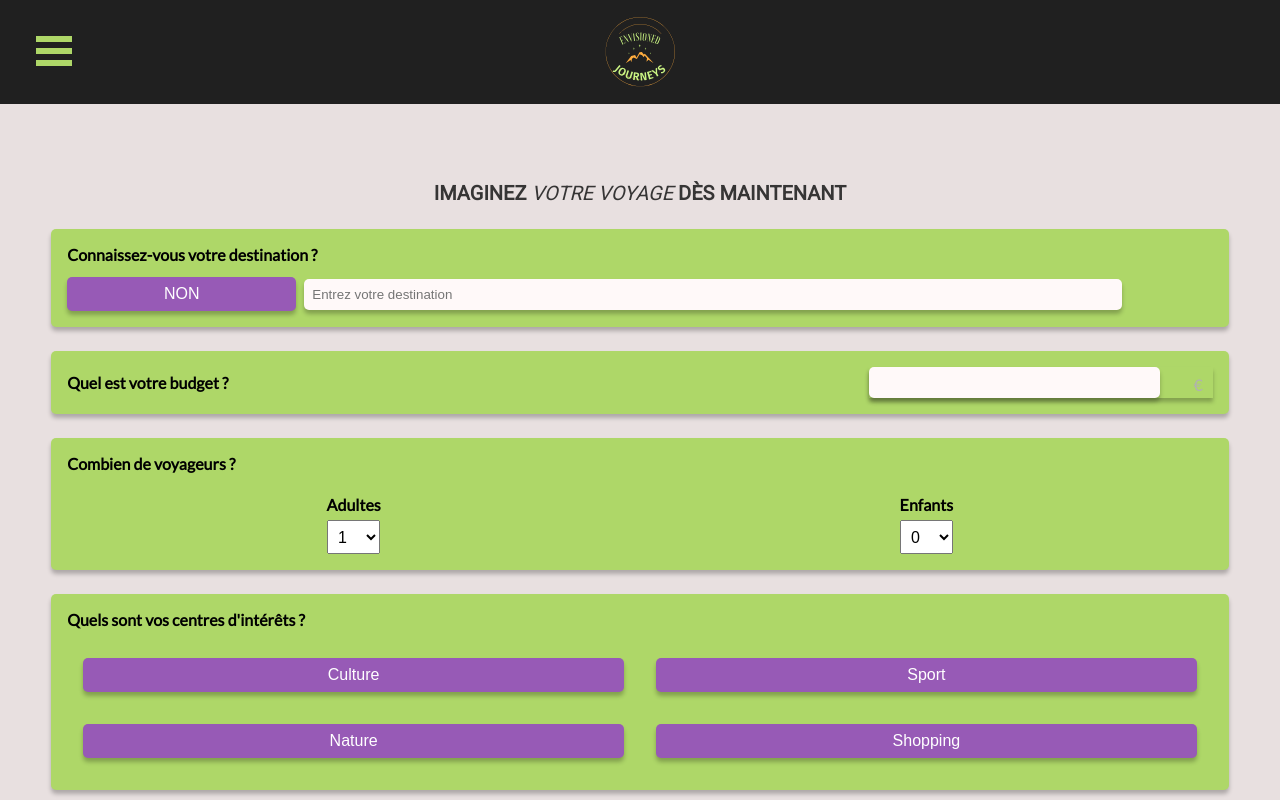
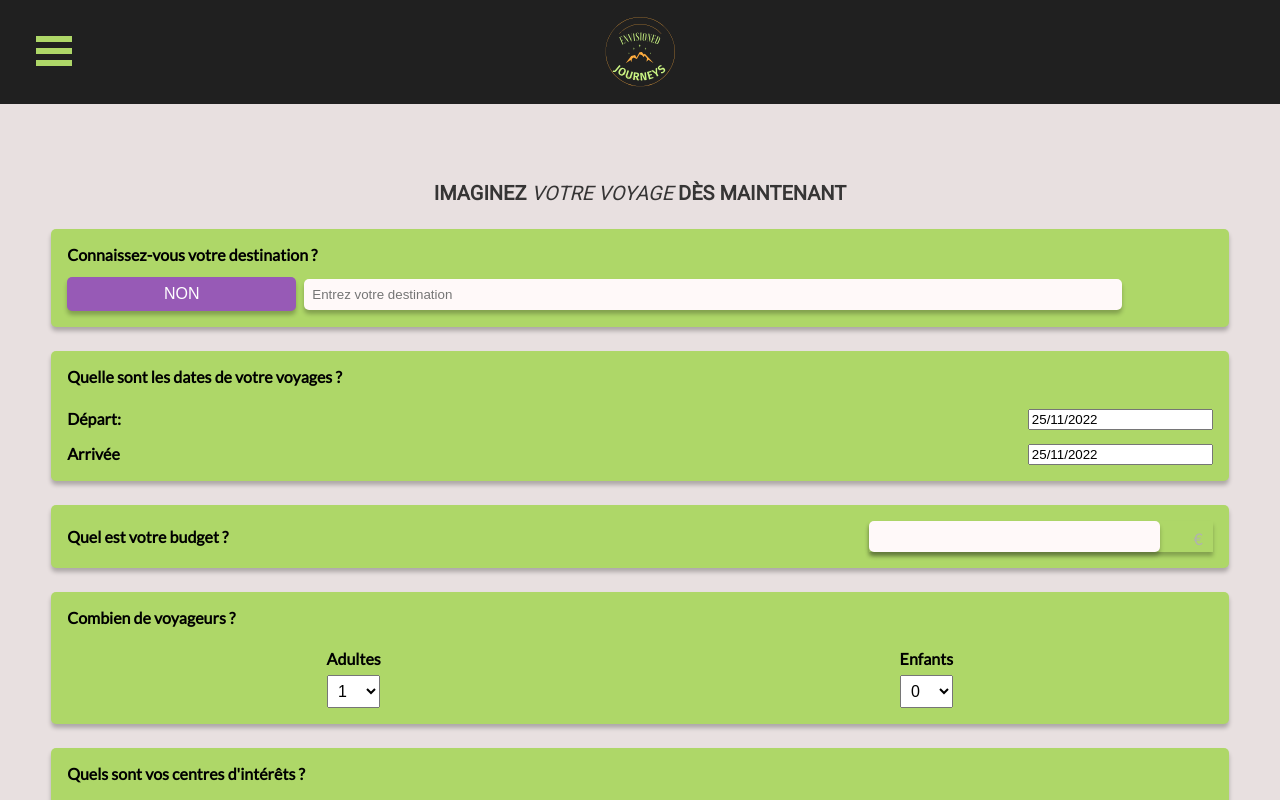
Before and after one commit to mlgs45/NoRespect-Hackaton, a React (Vite) app in the folder frontend/: page /travel in a window 1280 px wide. Shown: the top 800 px of the page. Built offline with nearby package versions, Linux system fonts and the light colour scheme.

Commit message:
add date picker to quiz page and install react datepicker

```diff
--- a/frontend/package.json
+++ b/frontend/package.json
@@ -16,6 +16,7 @@
     "hackaton": "file:..",
     "react": "^18.2.0",
     "react-burger-menu": "^3.0.8",
+    "react-datepicker": "^4.8.0",
     "react-dom": "^18.2.0",
     "react-router-dom": "^6.4.3",
     "react-toastify": "^9.1.1"
--- a/frontend/src/components/Quiz/Quiz.css
+++ b/frontend/src/components/Quiz/Quiz.css
@@ -124,6 +124,10 @@
   margin-bottom: 1.4rem;
 }
 
+.mg-r-0-5 {
+  margin-right: 0.5rem;
+}
+
 .button-group {
   display: flex;
   flex-wrap: wrap;
--- a/frontend/src/components/Quiz/Quiz.jsx
+++ b/frontend/src/components/Quiz/Quiz.jsx
@@ -1,9 +1,13 @@
 import "./Quiz.css";
 import React, { useState } from "react";
+import DatePicker from "react-datepicker";
+import "react-datepicker/dist/react-datepicker.css";
 
 export default function Quiz() {
   const [btnActive, setBtnActive] = useState("");
   const [showChoiseDestination, setShowChoiseDestination] = useState(true);
+  const [startDate, setStartDate] = useState(new Date());
+  const [endDate, setEndDate] = useState(new Date());
 
   function handleClickBtn(e) {
     if (btnActive === e.currentTarget.id) {
@@ -49,6 +53,27 @@ export default function Quiz() {
             ) : (
               false
             )}
+          </div>
+        </div>
+        <div className="card">
+          <div className="card-title mg-b-1-4">
+            Quelle sont les dates de votre voyages ?
+          </div>
+          <div className="inline space-b mg-b-08">
+            <div className="card-title mg-r-0-5">Départ: </div>
+            <DatePicker
+              dateFormat="dd/MM/yyyy"
+              selected={startDate}
+              onChange={(date) => setStartDate(date)}
+            />
+          </div>
+          <div className="inline space-b">
+            <div className="card-title  mg-r-0-5">Arrivée</div>
+            <DatePicker
+              dateFormat="dd/MM/yyyy"
+              selected={endDate}
+              onChange={(date) => setEndDate(date)}
+            />
           </div>
         </div>
 
```
Also changed, not shown: 1 other file (tests, documents, lock files or other folders).
